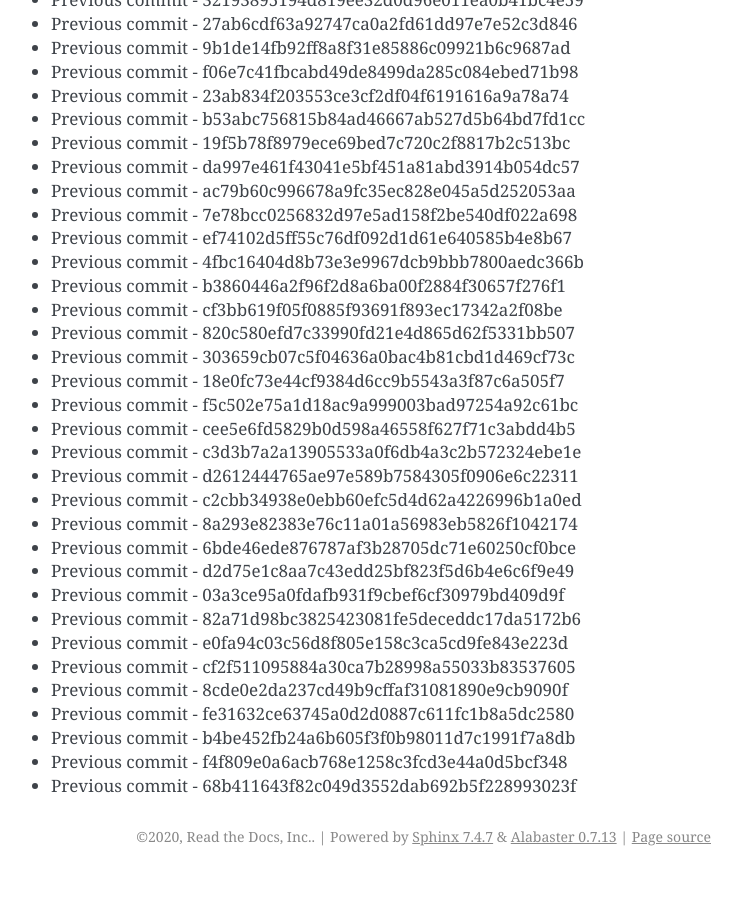
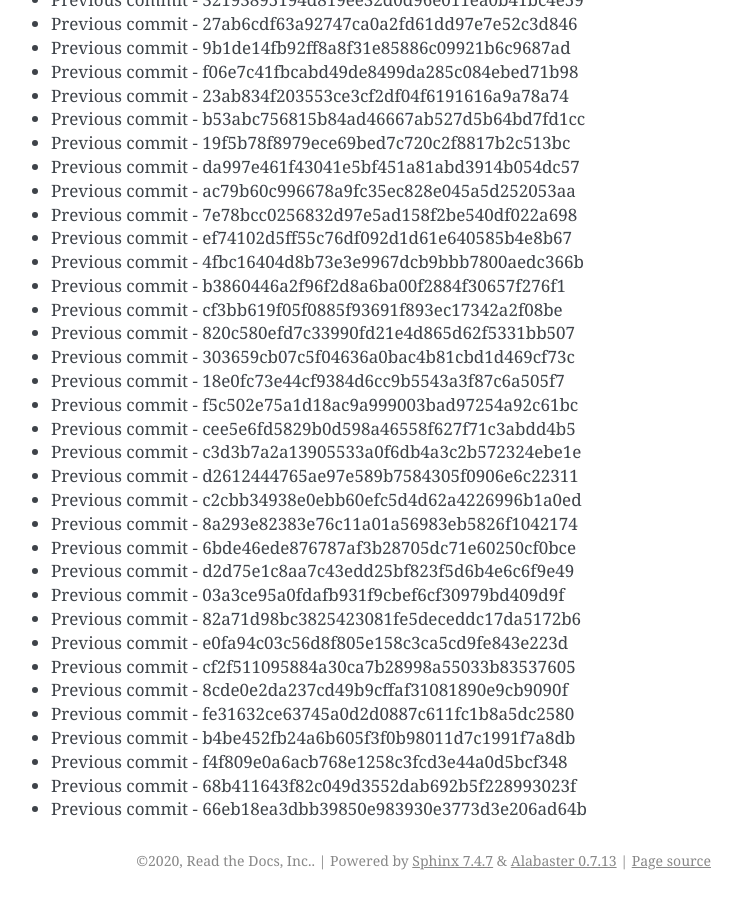
Before and after one commit to readthedocs/rtd-git-stresstest, a Sphinx documentation site: the page built from docs/updates.rst, in a window 1280 px wide and 900 px high, scrolled down 85967 px. Shown: the whole window, without its empty margins (399-1141 px from the left). Built offline with Sphinx 7.4.7, drawn with Linux system fonts in a browser that asks for light colours; before the commit the page ends 86843 px from its top, so only the background shows below that.

Commit message:
Generating commit from previous: 66eb18ea3dbb39850e983930e3773d3e206ad64b

```diff
--- a/docs/updates.rst
+++ b/docs/updates.rst
@@ -3644,3 +3644,4 @@ It can be tested for any performance characteristics.
 * Previous commit - b4be452fb24a6b605f3f0b98011d7c1991f7a8db
 * Previous commit - f4f809e0a6acb768e1258c3fcd3e44a0d5bcf348
 * Previous commit - 68b411643f82c049d3552dab692b5f228993023f
+* Previous commit - 66eb18ea3dbb39850e983930e3773d3e206ad64b
```
